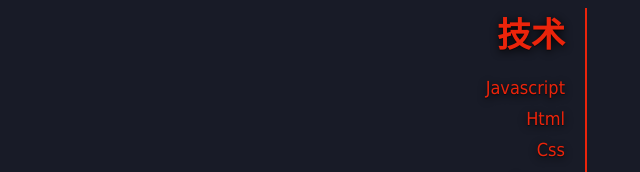
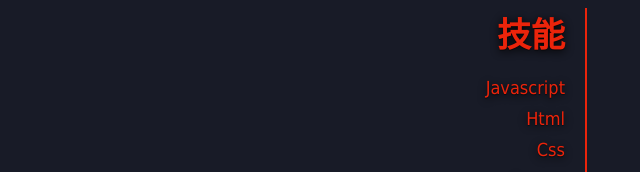
Before and after one commit to shyoaa/New-Personal-Resume1, a plain HTML site: page Web11/index.html in a window 1280 px wide. Shown: the part 392-564 px from the top of the page, 309-949 px from the left. Drawn offline with Linux system fonts and the light colour scheme; a web font is replaced by a local one.

Commit message:
Update index.html

```diff
--- a/Web11/index.html
+++ b/Web11/index.html
@@ -32,7 +32,7 @@
 
 					</div>
 					<div class="caption">
-						<h3>技术</h3>
+						<h3>技能</h3>
 						<p>Javascript</p>
 						<p>Html</p>
 						<p>Css</p>
```
